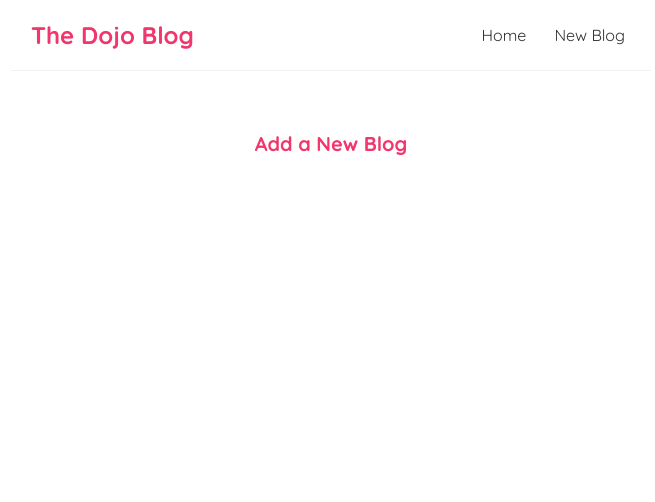
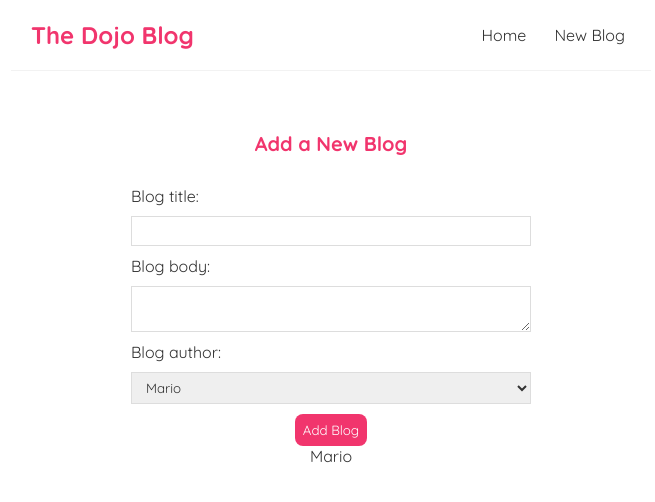
Before and after one commit to IsmatMahmood1/dojo-blog, a React (Create React App) app: page /create in a window 1280 px wide. Shown: the top 502 px of the page, without its empty margins (309-964 px from the left). Built offline with nearby package versions, Linux system fonts and the light colour scheme.

Commit message:
controlled inputs (forms)

```diff
--- a/src/components/Create.js
+++ b/src/components/Create.js
@@ -1,7 +1,37 @@
-export function Create () {
+import { useState } from "react"
+
+export function Create() {
+    const [title, setTitle] = useState('');
+    const [body, setBody] = useState('');
+    const [author, setAuthor] = useState('Mario');
+
     return (
         <div className="create">
             <h2>Add a New Blog</h2>
+            <form>
+                <label> Blog title:</label>
+                <input
+                    type='text' required
+                    value={title}
+                    onChange={(e) => setTitle(e.target.value)}
+                />
+                <label>Blog body:</label>
+                <textarea
+                    required
+                    value={body}
+                    onChange={(e) => setBody(e.target.value)}
+                ></textarea>
+                <label>Blog author:</label>
+                <select value={author}
+                    onChange={(e) => setAuthor(e.target.value)}>
+                    <option value='mario'>Mario</option>
+                    <option value='yoshi'>Yoshi</option>
+                </select>
+                <button>Add Blog</button>
+                <p>{title}</p>
+                <p>{body}</p>
+                <p>{author}</p>
+            </form>
         </div>
     )
 }
```
